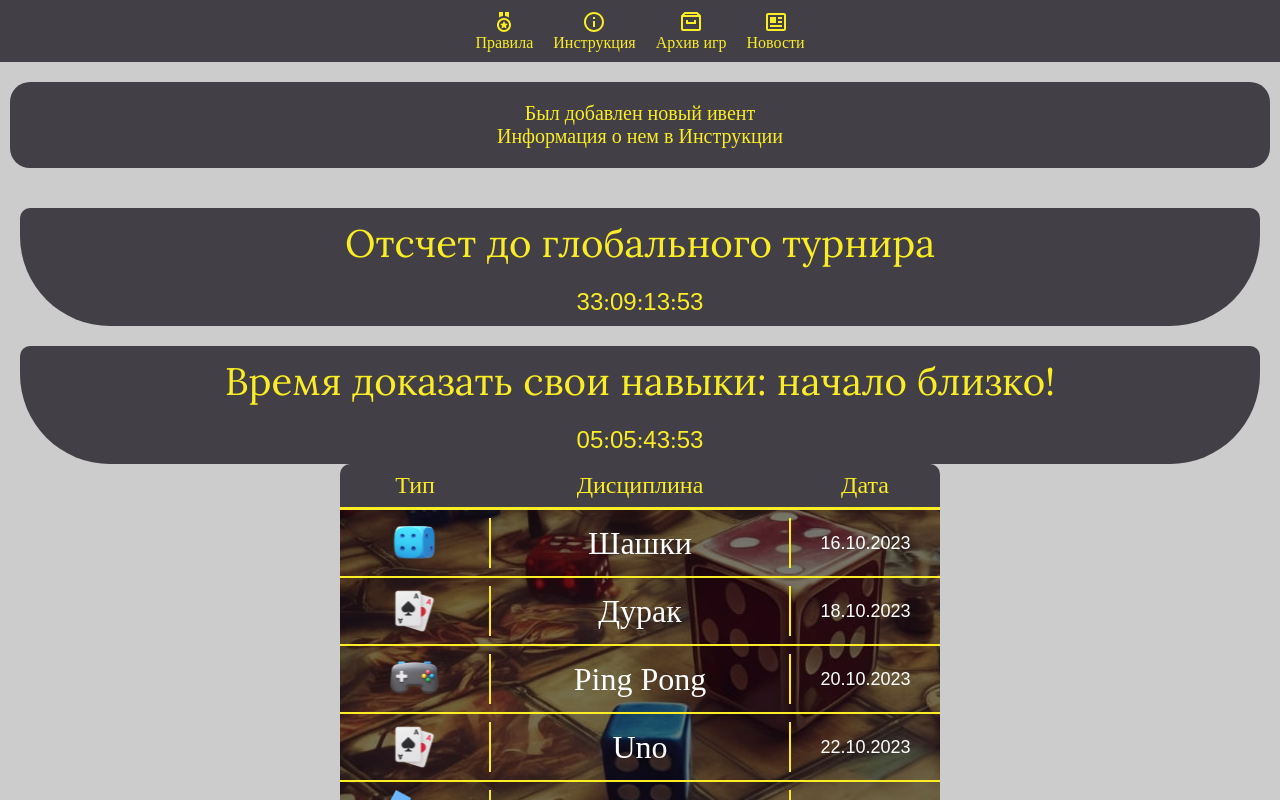
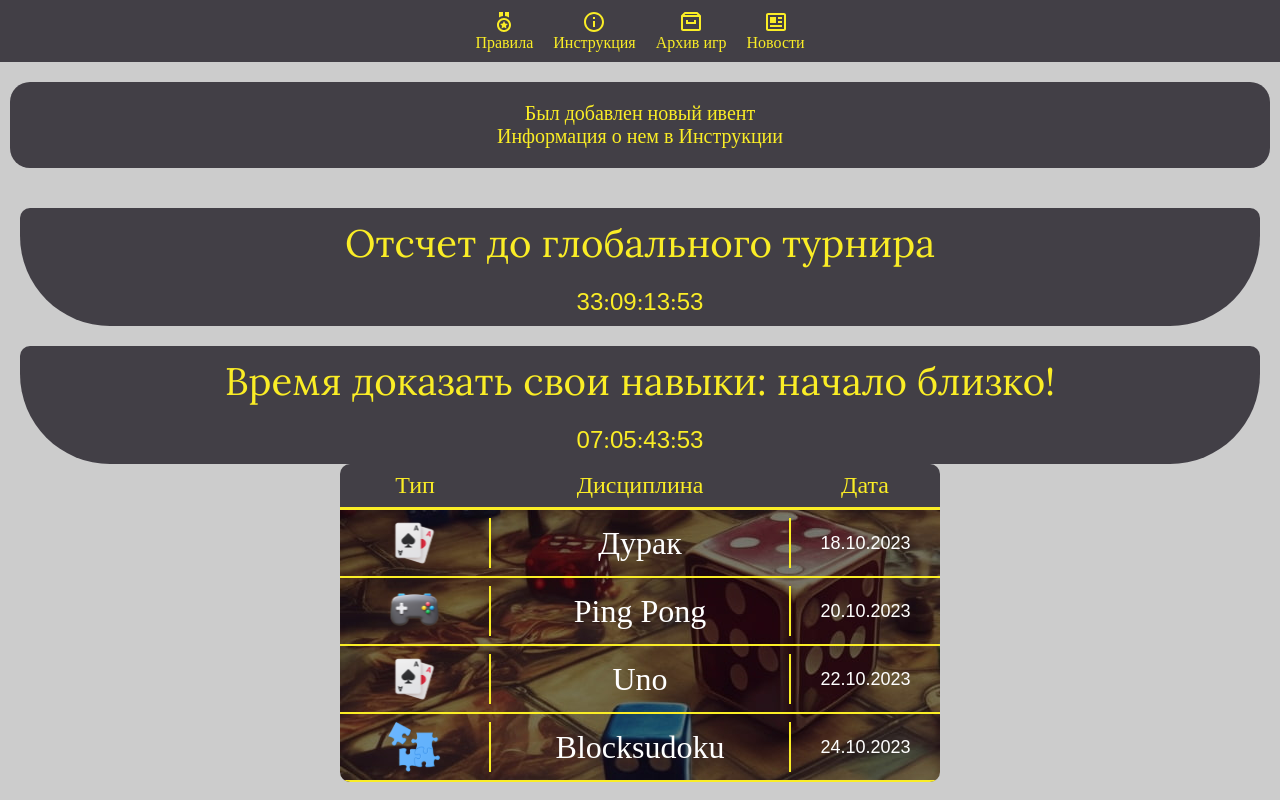
Before and after one commit to Akula3331/TourneyX, a React (Create React App) app: page / in a window 1280 px wide. Shown: the top 800 px of the page. Built offline with nearby package versions, Linux system fonts and the light colour scheme; a web font is replaced by a local one.

Commit message:
modified:   src/components/TimeCon/TimeCon.jsx

```diff
--- a/src/components/TimeCon/TimeCon.jsx
+++ b/src/components/TimeCon/TimeCon.jsx
@@ -4,8 +4,6 @@ import BlockTime from "../BlockTime/BlockTime";
 
 export default function TimeCon({ onFirstDateFromChild }) {
   const initialData = [
-    { img: "/icons/timeIcon/dice.svg", dis: "Шашки", data: "16.10.2023",
-    pNum:['Gorbatic', 'Betito','CFKN','Kalamburger'] },
     { img: "/icons/timeIcon/cards.svg", dis: "Дурак", data: "18.10.2023"},
     { img: "/icons/timeIcon/gamecontroller.svg", dis: "Ping Pong", data: "20.10.2023",
     pNum:['Gorbatic','CFKN','Betito','Kalamburger'] },
```
